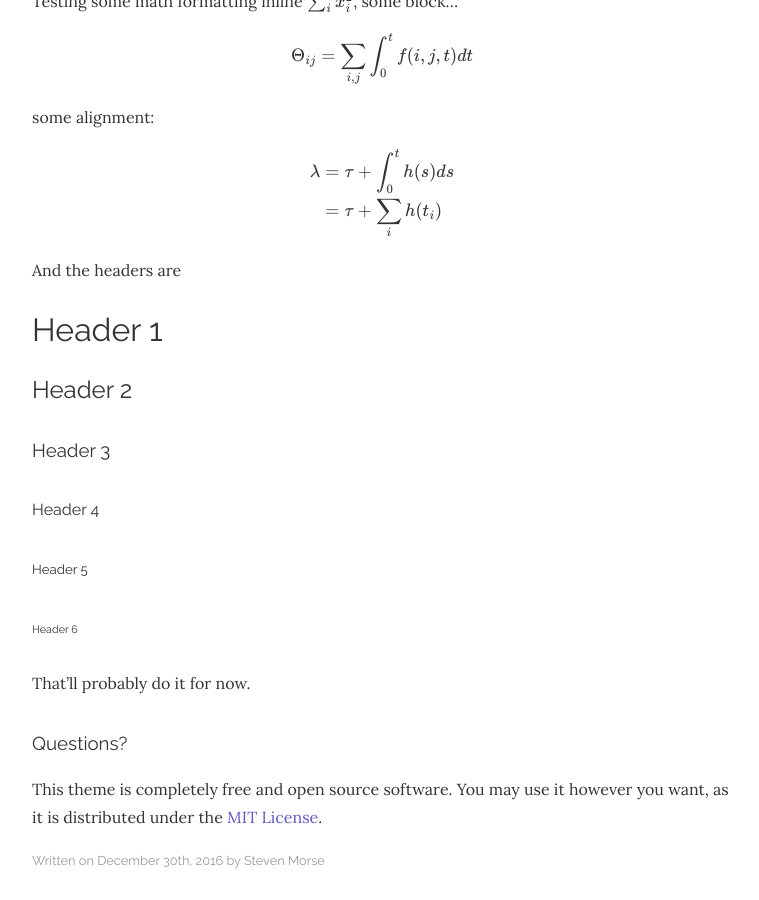
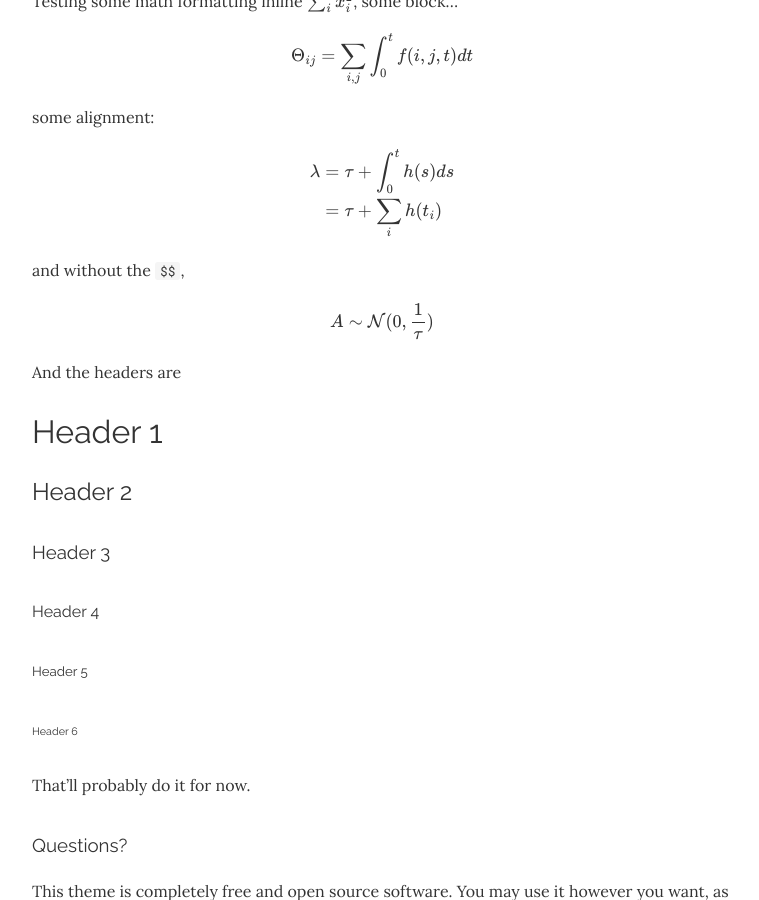
Before and after one commit to stmorse/stmorse.github.io, a Jekyll site: the page built from _posts/2016-12-30-Welcome-to-Lagrange.md, in a window 1280 px wide and 900 px high, scrolled down 902 px. Shown: the whole window, without its empty margins (258-1017 px from the left). Built offline with Jekyll 4.4.1, drawn with Linux system fonts in a browser that asks for light colours; nearby versions of some CDN libraries; formulas are drawn with MathJax 3.

Commit message:
mathjax test

```diff
--- a/_posts/2016-12-30-Welcome-to-Lagrange.md
+++ b/_posts/2016-12-30-Welcome-to-Lagrange.md
@@ -45,6 +45,12 @@ $$
 \end{align}
 $$
 
+and without the `$$`,
+
+\begin{equation}
+A \sim \mathcal{N}(0, \frac{1}{\tau})
+\end{equation}
+
 And the headers are
 
 # Header 1
```
